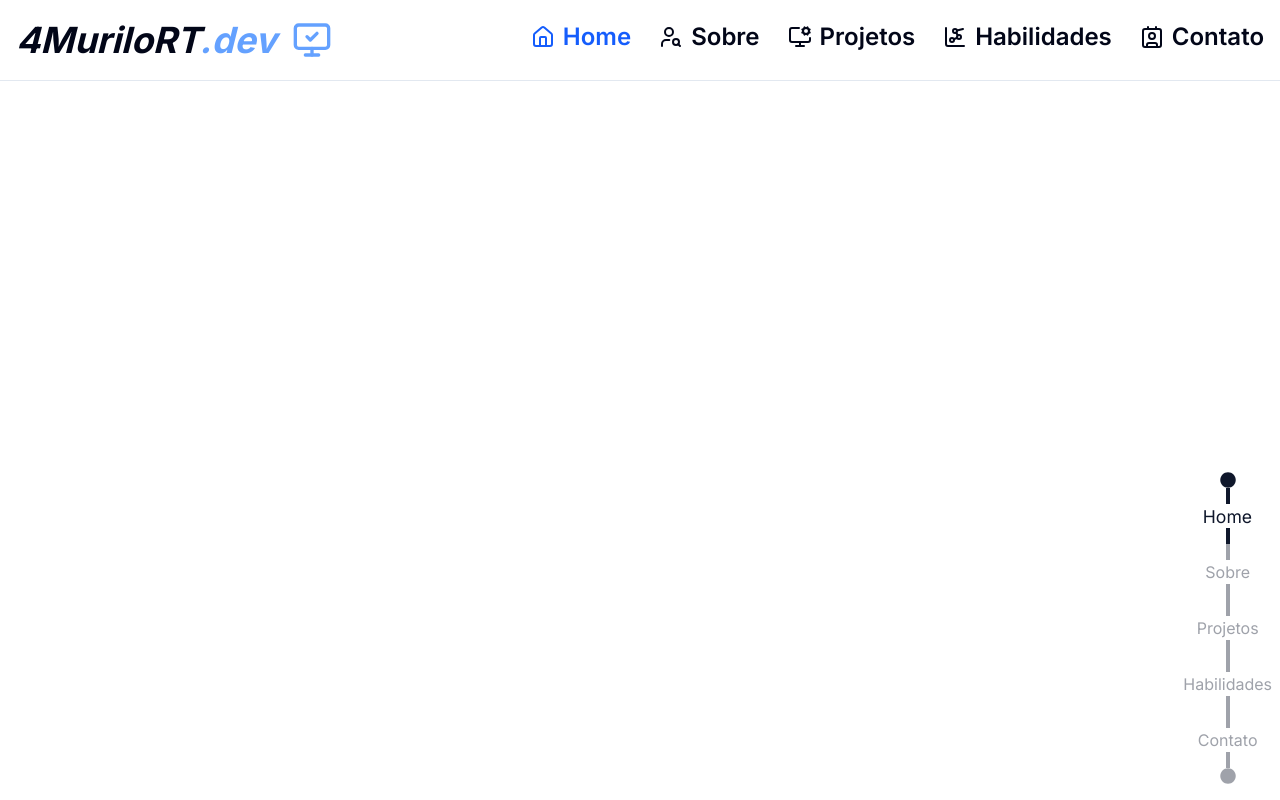
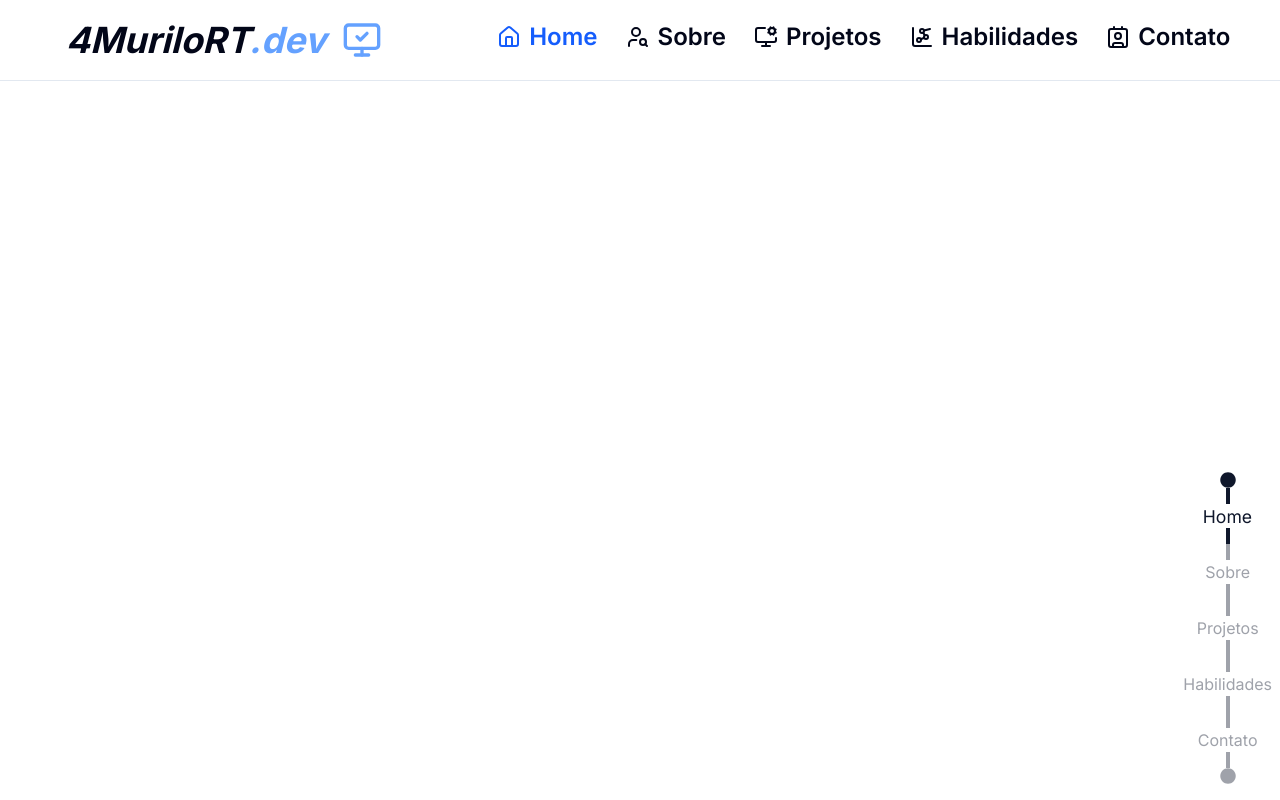
Before and after one commit to 4MuriloRT/myPortfolio, a Next.js app: page / in a window 1280 px wide. Built offline with nearby package versions, Linux system fonts and the light colour scheme.

Commit message:
Adiciona algumas animações e aplica animação na Navbar

```diff
--- /dev/null
+++ b/animations/fadeIn.ts
@@ -0,0 +1,20 @@
+export const fadeInUp = {
+    hidden: { opacity: 0, y: 50 },
+    visible: { opacity: 1, y: 0, transition: { duration: 0.6 } },
+};
+export const fadeInDown = {
+    hidden: { opacity: 0, y: -50 },
+    visible: { opacity: 1, y: 0, transition: { duration: 0.6 } },
+};
+export const fadeInLeft = {
+    hidden: { opacity: 0, x: -100 },
+    visible: { opacity: 1, x: 0, transition: { duration: 0.6 } },
+};
+export const slowFadeInLeft = {
+    hidden: { opacity: 0, x: -100 },
+    visible: { opacity: 1, x: 0, transition: { duration: 1 } },
+};
+export const slowFadeInRight = {
+    hidden: { opacity: 0, x: 100 },
+    visible: { opacity: 1, x: 0, transition: { duration: 1 } },
+};
--- a/components/home/Navbar.tsx
+++ b/components/home/Navbar.tsx
@@ -3,22 +3,33 @@ import { sections } from "../data/sections";
 import { useSectionStore } from "../stores/useSectionStore";
 import { Logo } from "../default/Logo";
 import { NavItem } from "../navigation/NavItem";
+import { motion } from "framer-motion";
+import { slowFadeInLeft } from "@/animations/fadeIn";
 
 export const Navbar = () => {
   const { currentSection, setCurrentSection } = useSectionStore();
-  const handleScrollToSection = (sectionId: Section['id']) => {
-        setCurrentSection(sectionId);
 
-        const section = document.getElementById(sectionId);
-        if (section) {
-            section.scrollIntoView({ behavior: 'smooth' });
-        }
-    };
+  const handleScrollToSection = (sectionId: Section["id"]) => {
+    setCurrentSection(sectionId);
+
+    const section = document.getElementById(sectionId);
+    if (section) {
+      section.scrollIntoView({ behavior: "smooth" });
+    }
+  };
+
   return (
-    <header className="sticky top-0 z-50 w-full border-b bg-background/95 backdrop-blur supports-[backdrop-filter]:bg-background/60">
-      <div className="container h-20 flex items-center justify-between mx-auto px-4">
-        <Logo/>
-        <nav className="hidden md:flex space-x-7 text-2xl font-medium">
+    <header className="fixed top-0 left-0 right-0 z-50 w-full lg:static border-b bg-background/95 backdrop-blur supports-[backdrop-filter]:bg-background/60">
+      <motion.div
+        initial="hidden"
+        animate="visible"
+        variants={slowFadeInLeft}
+        className="flex items-center justify-between transition-all ease-in"
+      >
+        <div className="h-20 flex items-center mx-auto px-4">
+          <Logo />
+        </div>
+        <nav className="flex items-center space-x-7 mx-auto">
           {sections.map((section, index) => (
             <NavItem
               key={index}
@@ -27,7 +38,7 @@ export const Navbar = () => {
             />
           ))}
         </nav>
-      </div>
+      </motion.div>
     </header>
   );
-}
+};
--- a/components/navigation/SectionBar.tsx
+++ b/components/navigation/SectionBar.tsx
@@ -6,6 +6,7 @@ import { SectionBarItem } from "./SectionBarItem";
 import { useSectionStore } from "../stores/useSectionStore";
 import { Section } from "../types/Section";
 import { motion } from "motion/react";
+import { slowFadeInRight } from "@/animations/fadeIn";
 
 export const SectionBar = () => {
   const { currentSection, setCurrentSection } = useSectionStore();
@@ -25,6 +26,7 @@ export const SectionBar = () => {
     <motion.div
       initial="hidden"
       animate="visible"
+      variants={slowFadeInRight}
       className=" hidden fixed z-50 bottom-4 right-2 text-primary flex-col justify-center lg:flex"
     >
       <div
```
